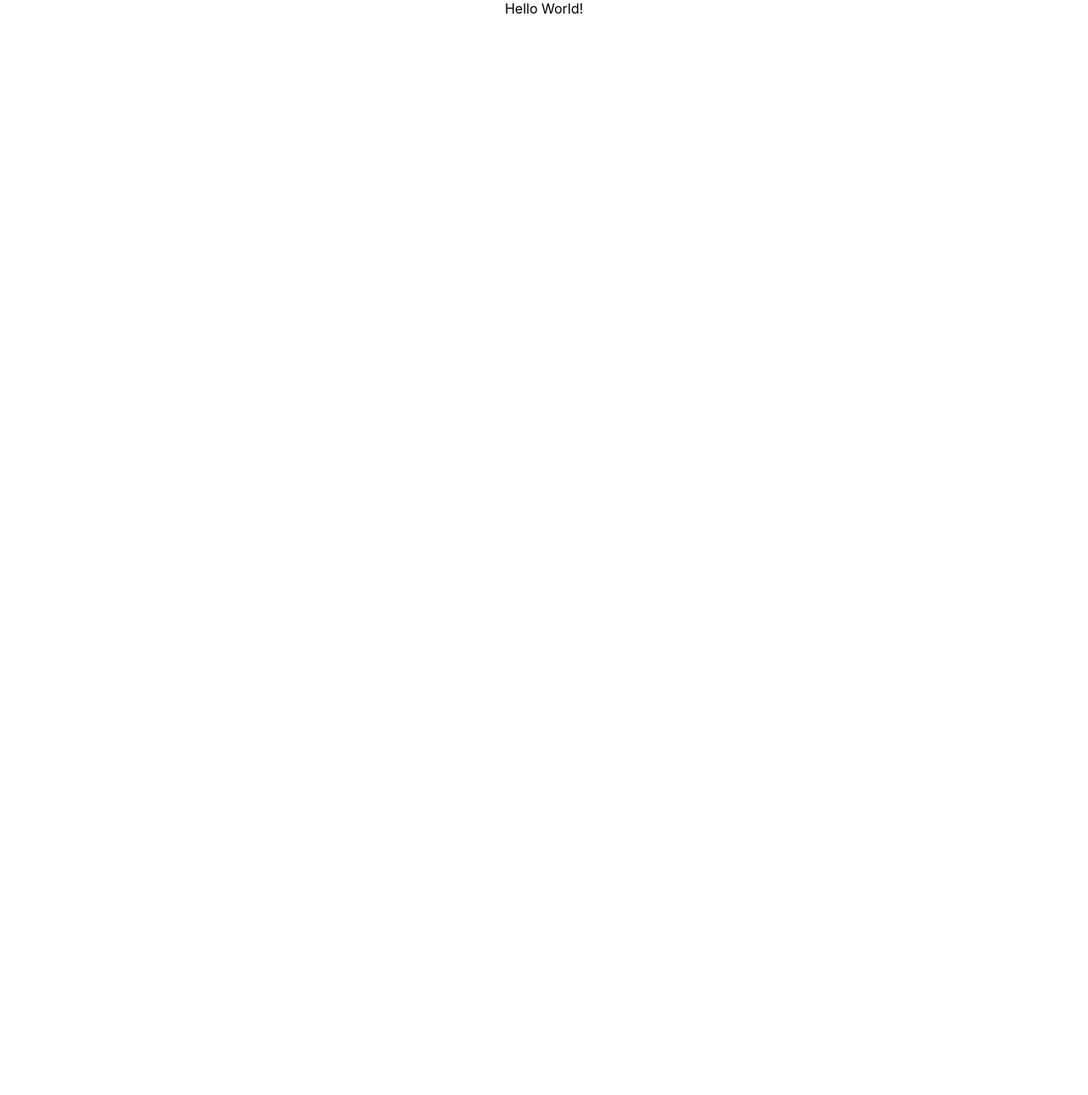
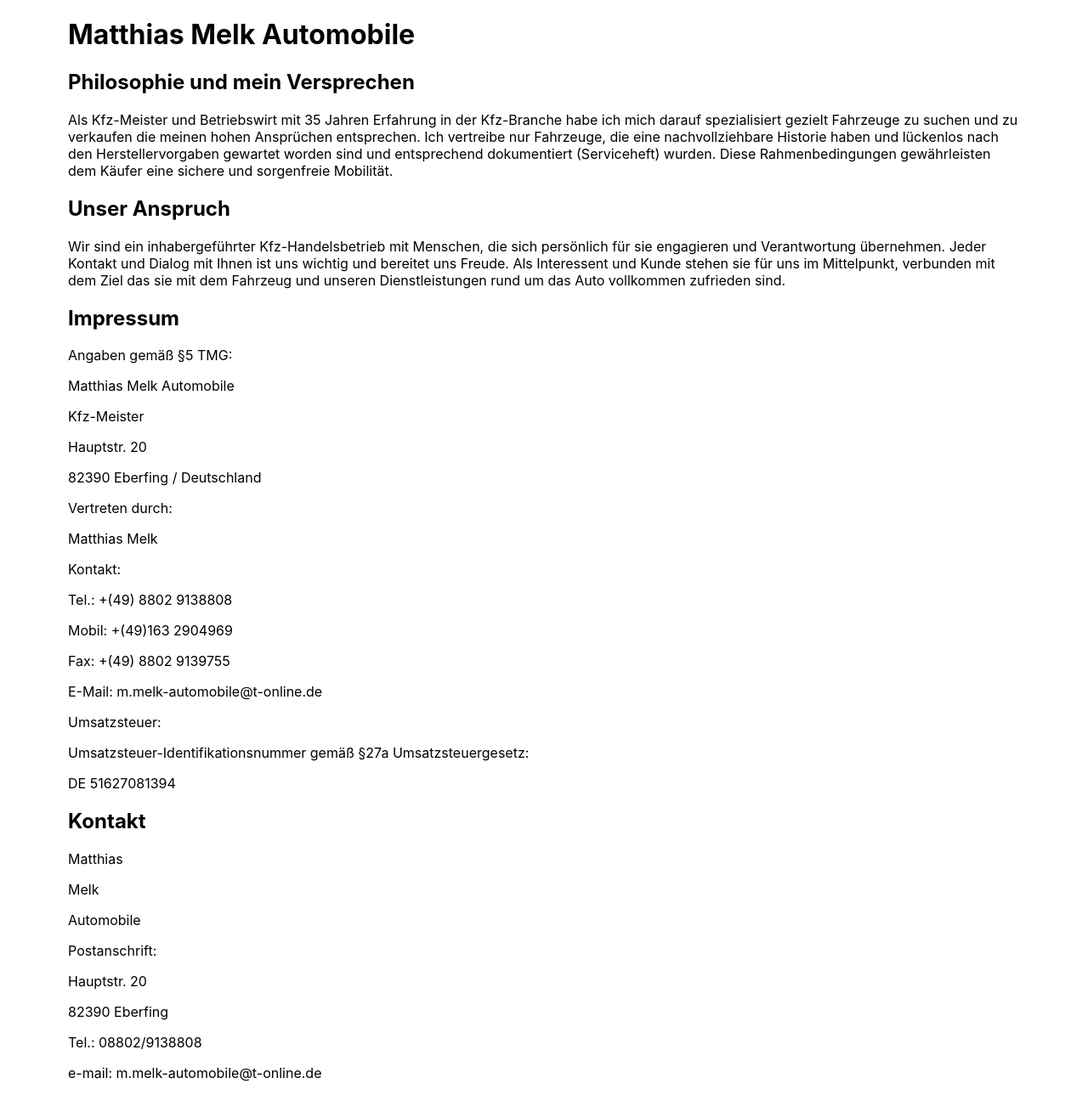
Before and after one commit to janikmatzel/matthias-melk-automobile, a React (Create React App) app: page / in a window 1280 px wide. Shown: the whole page at 85% size. Before the commit the page ends 800 px from the top, so only its background shows below. Built offline with nearby package versions, Linux system fonts and the light colour scheme.

Commit message:
Put in some content

```diff
--- a/src/App.css
+++ b/src/App.css
@@ -1,3 +1,6 @@
 .App {
-    text-align: center;
+    margin-left: 5em;
+    margin-right: 5em;
+    align-items: center;
+    justify-content: center;
 }
--- a/src/App.js
+++ b/src/App.js
@@ -1,10 +1,61 @@
-import logo from './logo.svg';
 import './App.css';
 
 function App() {
   return (
     <div className="App">
-      Hello World!
+      <h1>Matthias Melk Automobile</h1>
+
+      <div className="Philosophie">
+        <h2>Philosophie und mein Versprechen</h2>
+        Als Kfz-Meister und Betriebswirt mit 35 Jahren Erfahrung in der Kfz-Branche habe ich mich darauf spezialisiert gezielt Fahrzeuge zu suchen und zu verkaufen die meinen hohen Ansprüchen entsprechen.
+        Ich vertreibe nur Fahrzeuge, die eine nachvollziehbare Historie haben und lückenlos nach den Herstellervorgaben gewartet worden sind und entsprechend dokumentiert (Serviceheft) wurden.
+        Diese Rahmenbedingungen gewährleisten dem Käufer eine sichere und sorgenfreie Mobilität.
+      </div>
+
+      <div>
+        <h2>Unser Anspruch</h2>
+        Wir sind ein inhabergeführter Kfz-Handelsbetrieb mit Menschen, die sich persönlich für sie engagieren und Verantwortung übernehmen.
+        Jeder Kontakt und Dialog mit Ihnen ist uns wichtig und bereitet uns Freude.
+        Als Interessent und Kunde stehen sie für uns im Mittelpunkt, verbunden mit dem Ziel das sie mit dem Fahrzeug und unseren Dienstleistungen rund um das Auto vollkommen zufrieden sind.
+      </div>
+
+      <div className="Impressum">
+        <h2>Impressum</h2>
+        <p>Angaben gemäß §5 TMG:</p>
+        <p></p>
+        <p>Matthias Melk Automobile</p>
+        <p>Kfz-Meister</p>
+        <p>Hauptstr. 20</p>
+        <p>82390 Eberfing / Deutschland</p>
+        <p></p>
+        <p>Vertreten durch:</p>
+        <p>Matthias Melk</p>
+        <p></p>
+        <p>Kontakt:</p>
+        <p>Tel.: +(49) 8802 9138808</p>
+        <p>Mobil: +(49)163 2904969</p>
+        <p>Fax: +(49) 8802 9139755</p>
+        <p>E-Mail: m.melk-automobile@t-online.de</p>
+        <p></p>
+        <p>Umsatzsteuer:</p>
+        <p>Umsatzsteuer-Identifikationsnummer gemäß §27a Umsatzsteuergesetz:</p>
+        <p>DE 51627081394</p>
+      </div>
+
+
+      <div className="Kontakt">
+        <h2>Kontakt</h2>
+        <p></p>
+        <p>Matthias</p>
+        <p>Melk</p>
+        <p>Automobile</p>
+        <p></p>
+        <p>Postanschrift:</p>
+        <p>Hauptstr. 20</p>
+        <p>82390 Eberfing</p>
+        <p>Tel.: 08802/9138808</p>
+        <p>e-mail: m.melk-automobile@t-online.de</p>
+      </div>
     </div>
   );
 }
```
Also changed, not shown: 1 other file (tests, documents, lock files or other folders).
